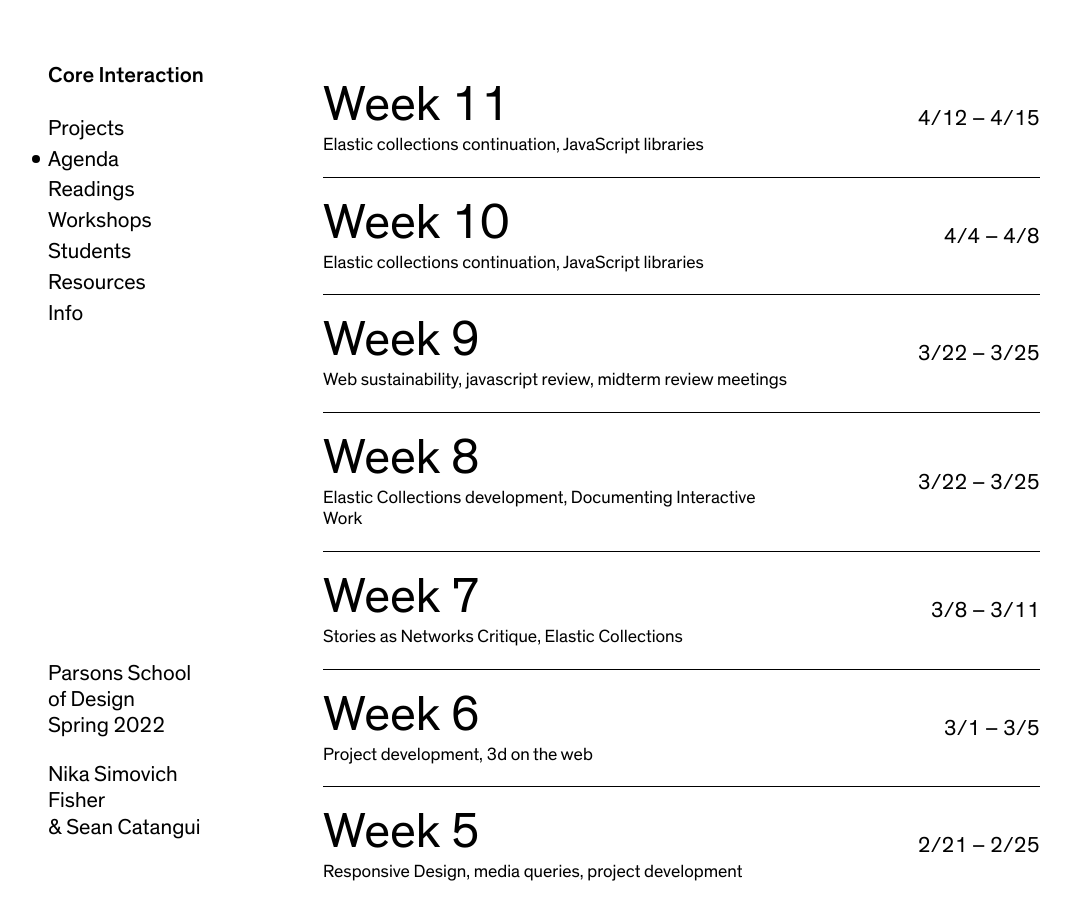
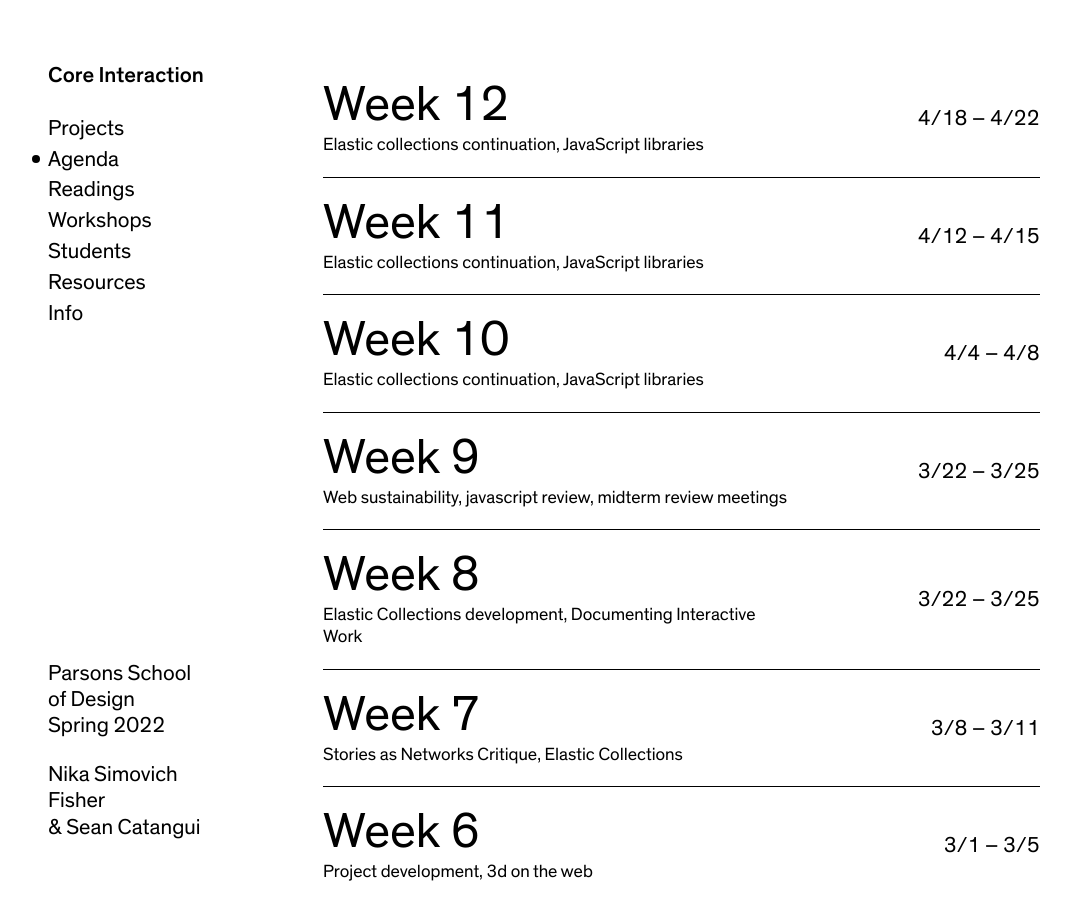
Before and after one commit to nikasimovich/cis22, a Jekyll site: the page built from agenda.html, in a window 1280 px wide and 900 px high. Shown: the whole window, without its empty margins (12-1083 px from the left). Built offline with Jekyll 4.4.1, drawn with Linux system fonts in a browser that asks for light colours.

Commit message:
Add agenda

```diff
--- /dev/null
+++ b/_agendas/week-12.md
@@ -0,0 +1,20 @@
+---
+title:            Week 12
+start_date:       2022-04-01 00:00:00 -0500
+date_range:       4/18 – 4/22
+summary:          Elastic collections continuation, JavaScript libraries
+
+---
+
+### Tuesday, Studio
+
+- [Today&rsquo;s Notes](https://paper.dropbox.com/doc/Parsons-Week-12a-Elastic-Collections-Continue--Bf47zS4cuZNwCdTFOqYkQ2oXAQ-KIooi5jzd1lk7wrPf7BMW)
+- Display data show and tell
+- Elastic Collection check in
+
+
+### Homework
+- Continue working on your Elastic Collection
+- Reading: [Exclusive Design – Vasilis van Gemert](https://exclusive-design.vasilis.nl/) Yuka is the discussion leader, everyone else contributes [a comment or question](https://paper.dropbox.com/doc/Parsons-Core-Interaction-S22-Reading-Reflections--BbijzYVKqjMLwKGisVu2d~FfAQ-xcAaUIV4Syfp3zmAR7IMi)
+
+---
```
Also changed, not shown: _agendas/week-11.md (+3 -0 lines).
